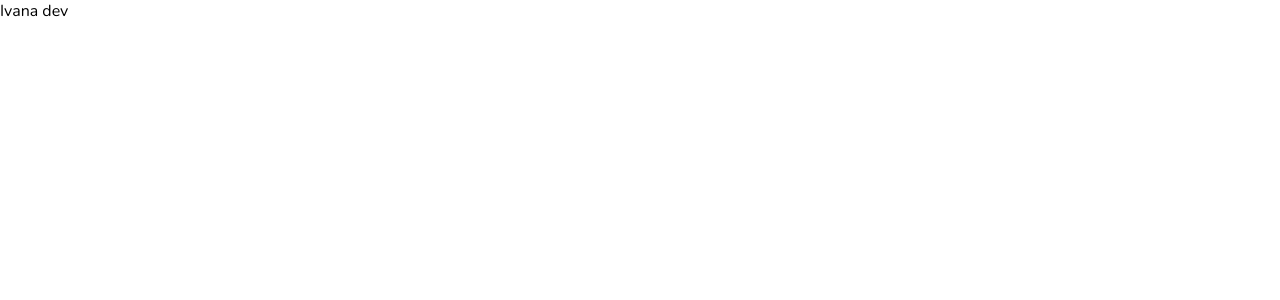
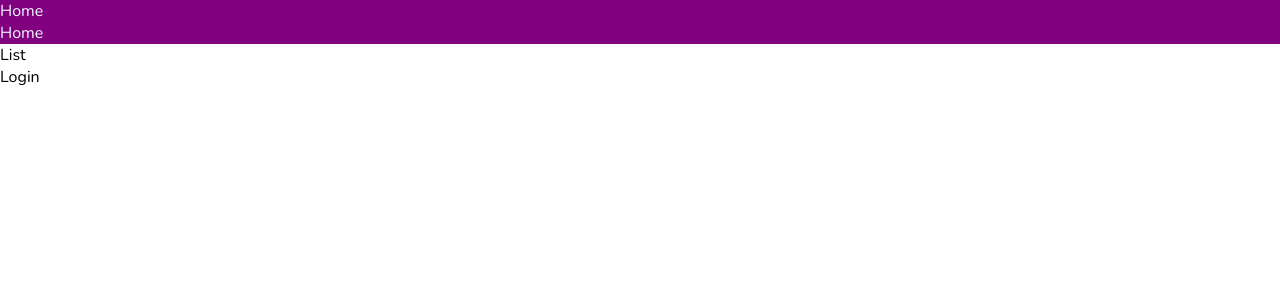
Before and after one commit to Ivanaarbutina/Admin-Dashboard, a React (Vite) app: page / in a window 1280 px wide. Shown: the top 300 px of the page. Built offline with nearby package versions, Linux system fonts and the light colour scheme.

Commit message:
add pages and routes

```diff
--- a/package.json
+++ b/package.json
@@ -11,7 +11,9 @@
   },
   "dependencies": {
     "react": "^18.2.0",
-    "react-dom": "^18.2.0"
+    "react-dom": "^18.2.0",
+    "react-router-dom": "^6.21.1",
+    "sass": "^1.69.7"
   },
   "devDependencies": {
     "@types/react": "^18.2.43",
--- a/src/App.tsx
+++ b/src/App.tsx
@@ -1,5 +1,35 @@
+import Home from "./pages/home/home";
+import List from "./pages/list/list";
+import Login from "./pages/login/login";
+import New from "./pages/new/new";
+import Single from "./pages/single/single";
+import { BrowserRouter, Route, Routes } from "react-router-dom";
+
 function App() {
-  return <> Ivana dev</>;
+  return (
+    <>
+      <div className="app">
+        <BrowserRouter>
+          <Routes>
+            <Route path="/">
+              <Route index element={<Home />} />
+              <Route path="login" element={<Login />} />
+              <Route path="users">
+                <Route index element={<List />} />
+                <Route path=":userId" element={<Single />} />
+                <Route path="new" element={<New />} />
+              </Route>
+            </Route>
+          </Routes>
+        </BrowserRouter>
+      </div>
+      <Home />
+      <List />
+      <Login />
+      <New />
+      <Single />
+    </>
+  );
 }
 
 export default App;
--- /dev/null
+++ b/src/pages/home/home.scss
@@ -0,0 +1,4 @@
+.home {
+  background-color: purple;
+  color: aliceblue;
+}
--- a/src/pages/home/home.tsx
+++ b/src/pages/home/home.tsx
@@ -1,5 +1,7 @@
+import "./home.scss";
+
 const Home = () => {
-  return <div>Home</div>;
+  return <div className="home">Home</div>;
 };
 
 export default Home;
--- /dev/null
+++ b/src/pages/list/list.tsx
@@ -0,0 +1,7 @@
+import "./list.scss";
+
+const List = () => {
+  return <div>List</div>;
+};
+
+export default List;
--- a/src/pages/login/login.tsx
+++ b/src/pages/login/login.tsx
@@ -1,3 +1,5 @@
+import "./login.scss";
+
 const Login = () => {
   return <div>Login</div>;
 };
--- /dev/null
+++ b/src/pages/new/new.tsx
@@ -0,0 +1,7 @@
+import "./new.scss";
+
+const New = () => {
+  return <div></div>;
+};
+
+export default New;
--- /dev/null
+++ b/src/pages/single/single.tsx
@@ -0,0 +1,7 @@
+import "./single.scss";
+
+const Single = () => {
+  return <div></div>;
+};
+
+export default Single;
```
Also changed, not shown: src/pages/list/list.scss (added), src/pages/login/login.scss (added), src/pages/new/new.scss (added), src/pages/single/single.scss (added), 1 other file (tests, documents, lock files or other folders).
